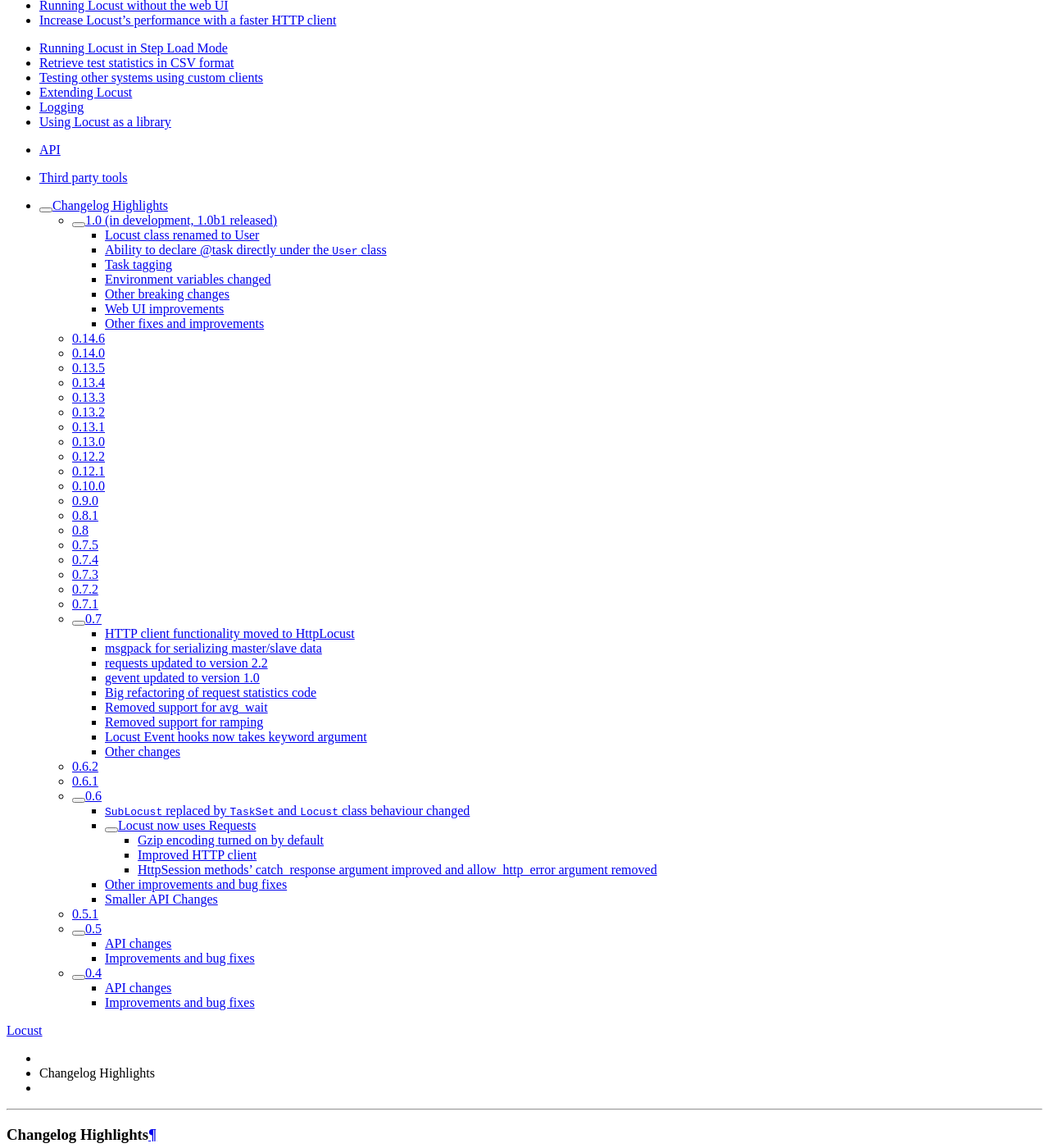
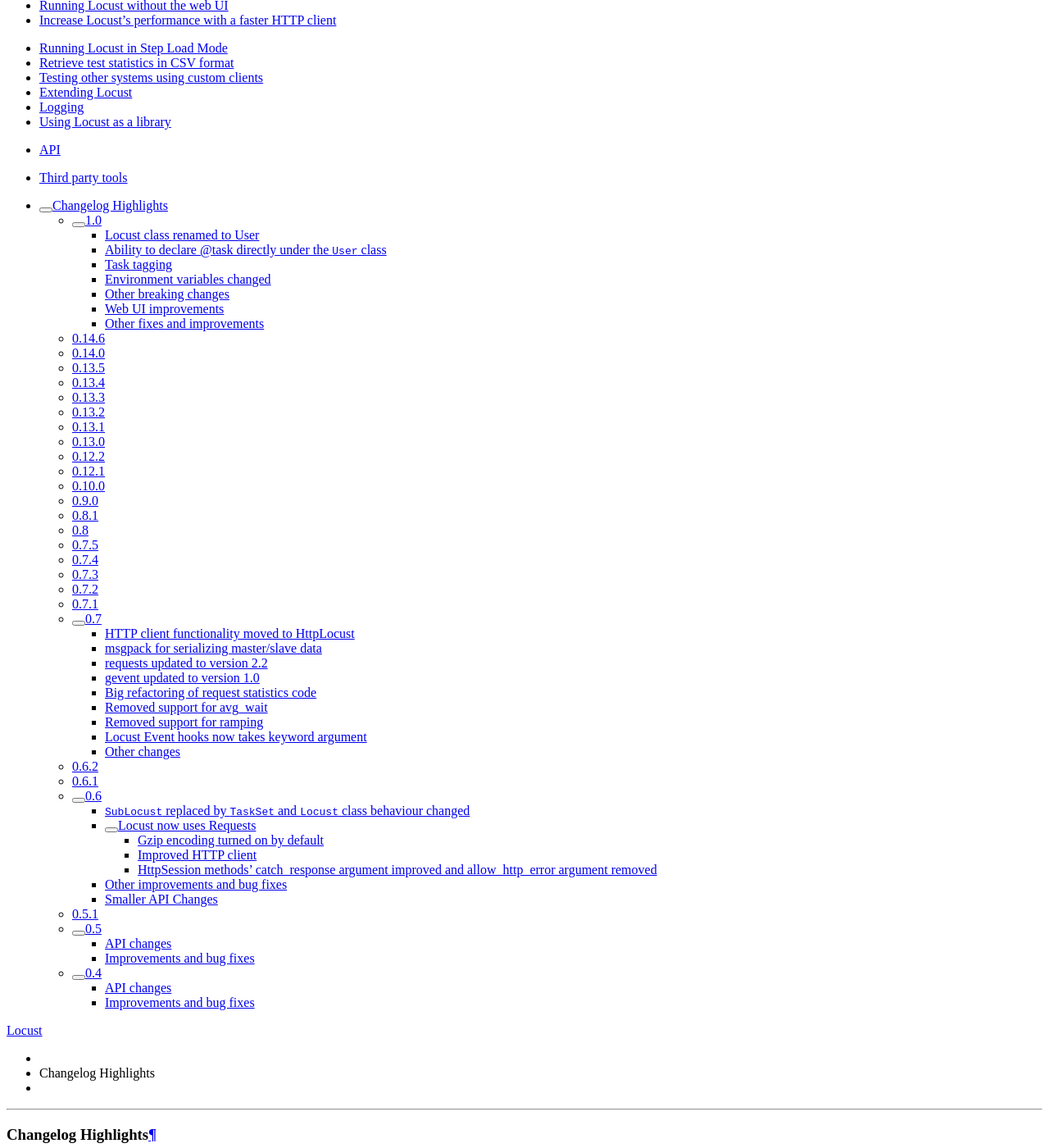
Before and after one commit to locustio/locust, a Sphinx documentation site: the page built from docs/changelog.rst, in a window 1280 px wide and 1400 px high, scrolled down 241 px. Shown: the whole window at 82% size. Built offline with Sphinx 7.4.7 and the Read the Docs theme 2.0.0, drawn with Linux system fonts in a browser that asks for light colours; the version number is read from the project's files by our own code; some of the changed text lies outside the part shown.

Commit message:
Update Changelog

```diff
--- a/docs/changelog.rst
+++ b/docs/changelog.rst
@@ -6,8 +6,8 @@
 
 .. _changelog-1-0:
 
-1.0 (in development, 1.0b1 released)
-====================================
+1.0
+===
 
 This version contains some breaking changes.
 
```
